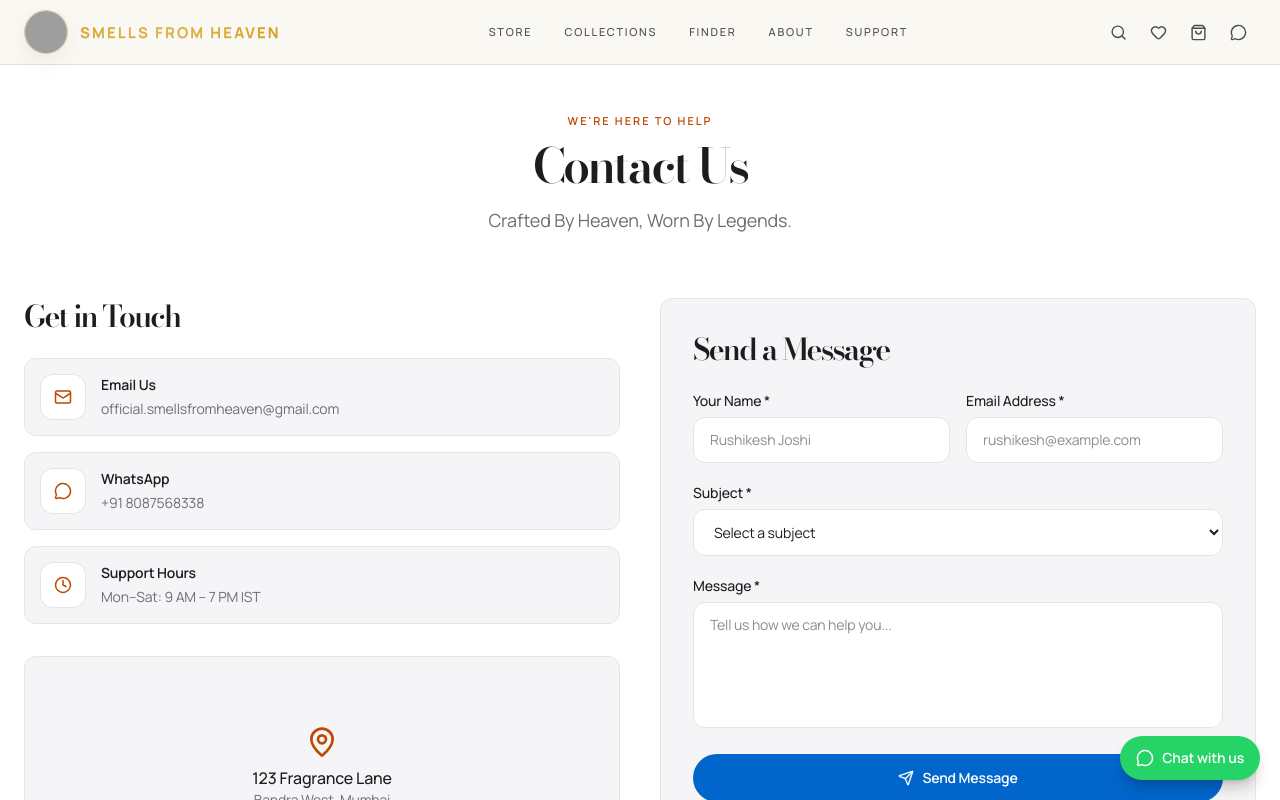
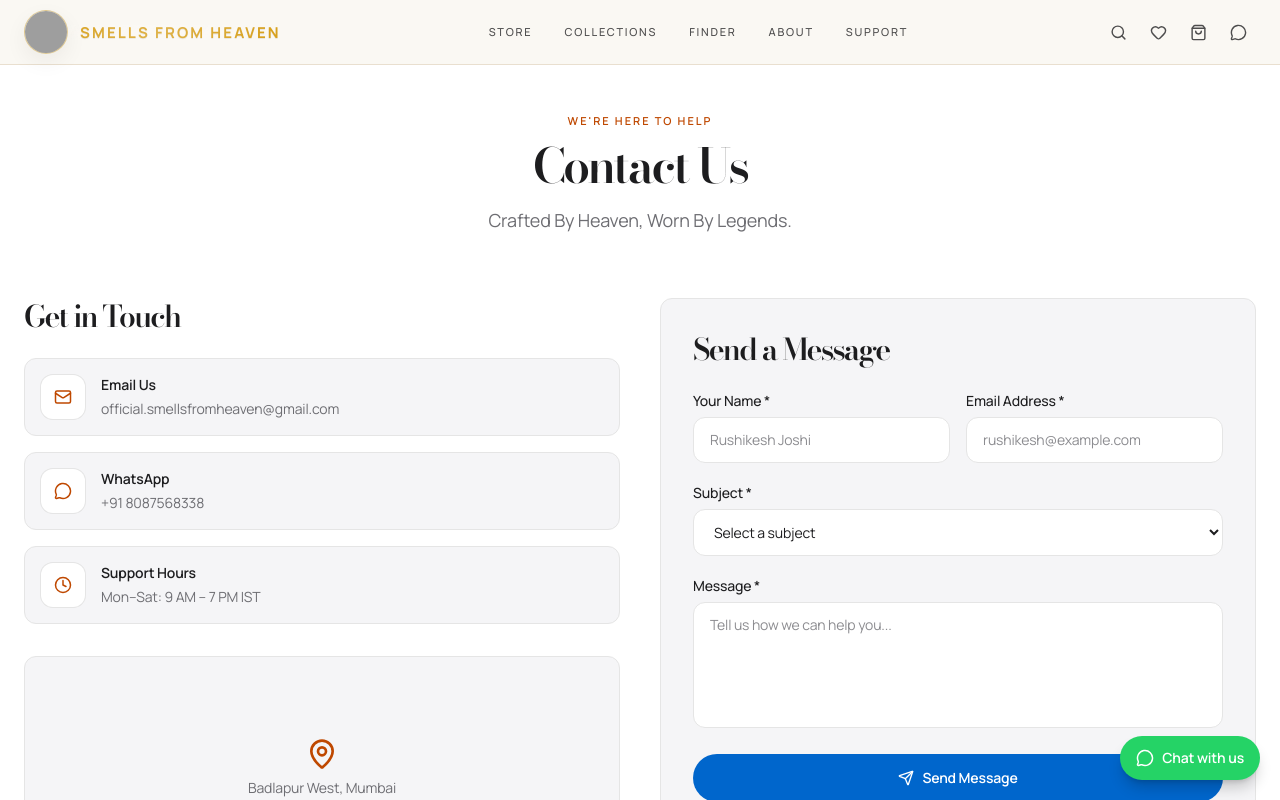
Before and after one commit to officialsmellsfromheaven/SFH, a Next.js app: page /contact in a window 1280 px wide. Shown: the top 800 px of the page. Built offline with nearby package versions, Linux system fonts and the light colour scheme; grey boxes are pictures that could not be loaded.

Commit message:
update office address

```diff
--- a/src/app/contact/page.tsx
+++ b/src/app/contact/page.tsx
@@ -146,11 +146,11 @@
                 />
 
                 <p className="font-medium text-[#1d1d1f]">
-                  123 Fragrance Lane
+
                 </p>
 
                 <p className="text-sm">
-                  Bandra West, Mumbai
+                  Badlapur West, Mumbai
                 </p>
               </div>
             </div>
```
